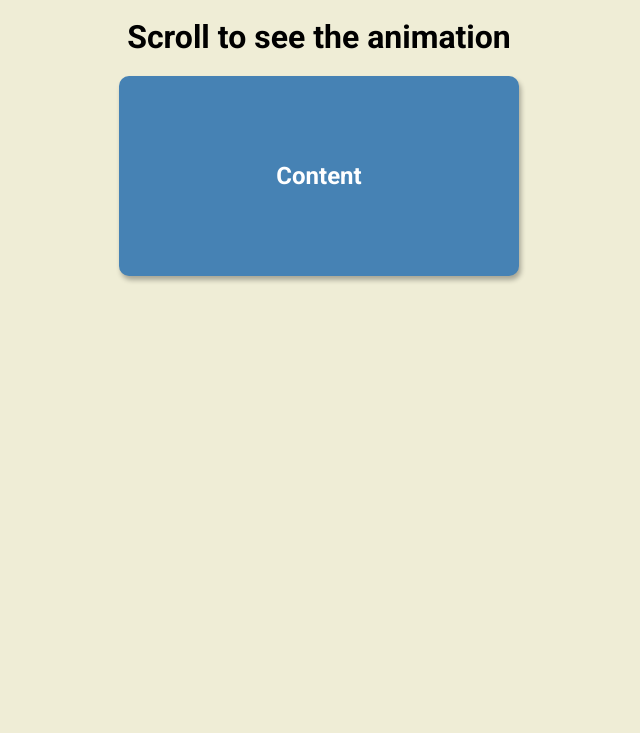
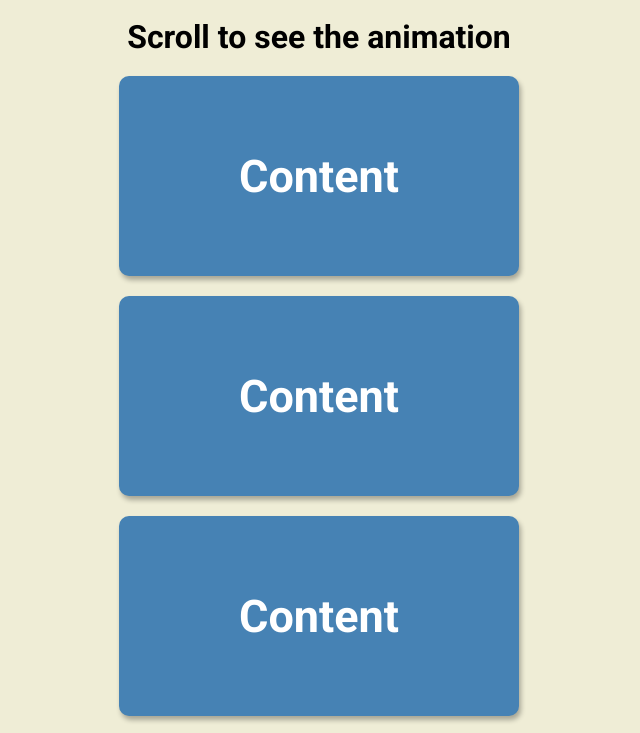
Before and after one commit to AleksandarAtanasovv/50-Projects-In-50-Days, a plain HTML site: page Scroll Animation/index.html in a window 1280 px wide. Shown: the top 733 px of the page, without its empty margins (329-969 px from the left). Drawn offline with Linux system fonts and the light colour scheme.

Commit message:
Scroll Animation Finished Day - 5

```diff
--- a/Scroll Animation/index.html
+++ b/Scroll Animation/index.html
@@ -16,7 +16,7 @@
   </head>
   <body>
     <h1>Scroll to see the animation</h1>
-    <div class="box show"><h2>Content</h2></div>
+    <div class="box"><h2>Content</h2></div>
     <div class="box"><h2>Content</h2></div>
     <div class="box"><h2>Content</h2></div>
     <div class="box"><h2>Content</h2></div>
--- a/Scroll Animation/main.js
+++ b/Scroll Animation/main.js
@@ -0,0 +1,17 @@
+const boxes = document.querySelectorAll(".box");
+
+window.addEventListener("scroll", checkBoxes);
+checkBoxes();
+function checkBoxes() {
+  const triggerBottom = (window.innerHeight / 5) * 4;
+
+  boxes.forEach((box) => {
+    const boxTop = box.getBoundingClientRect().top;
+
+    if (boxTop < triggerBottom) {
+      box.classList.add("show");
+    } else {
+      box.classList.remove("show");
+    }
+  });
+}
--- a/Scroll Animation/style.css
+++ b/Scroll Animation/style.css
@@ -13,6 +13,7 @@ body{
     width: 100vw;
     align-items: center;
     padding: 0%;
+    overflow-x: hidden;
 }
 h1{
     margin: 10px;
@@ -37,3 +38,6 @@ h1{
 .box.show{
     transform: translateX(0);
 }
+.box h2{
+    font-size: 45px;
+}
```
